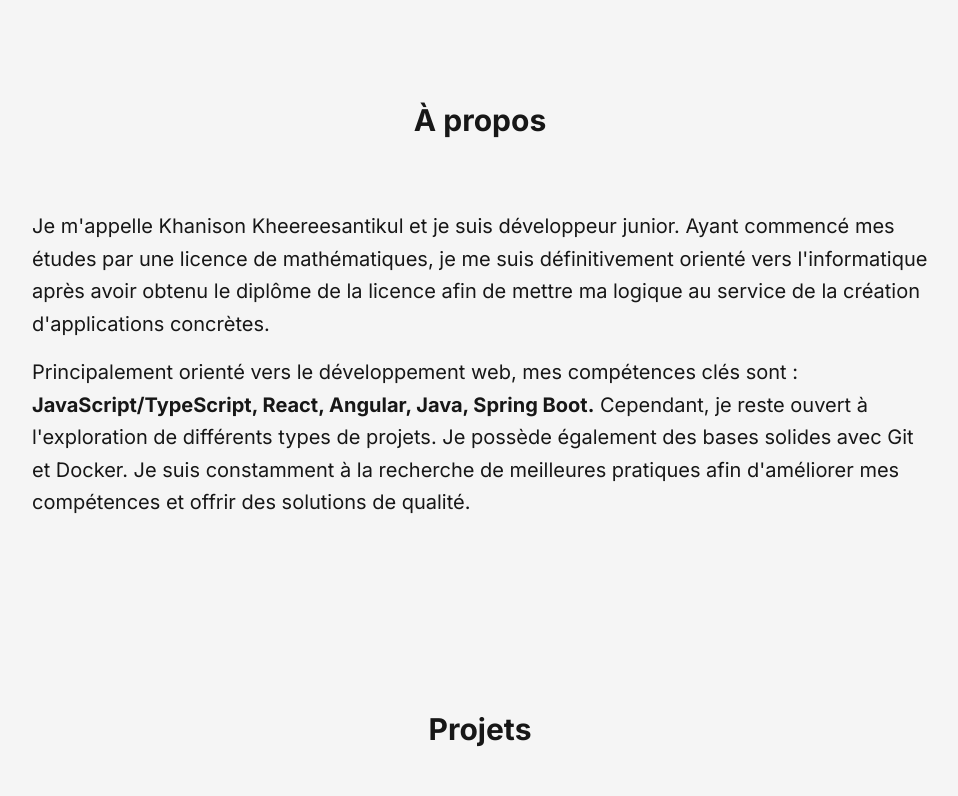
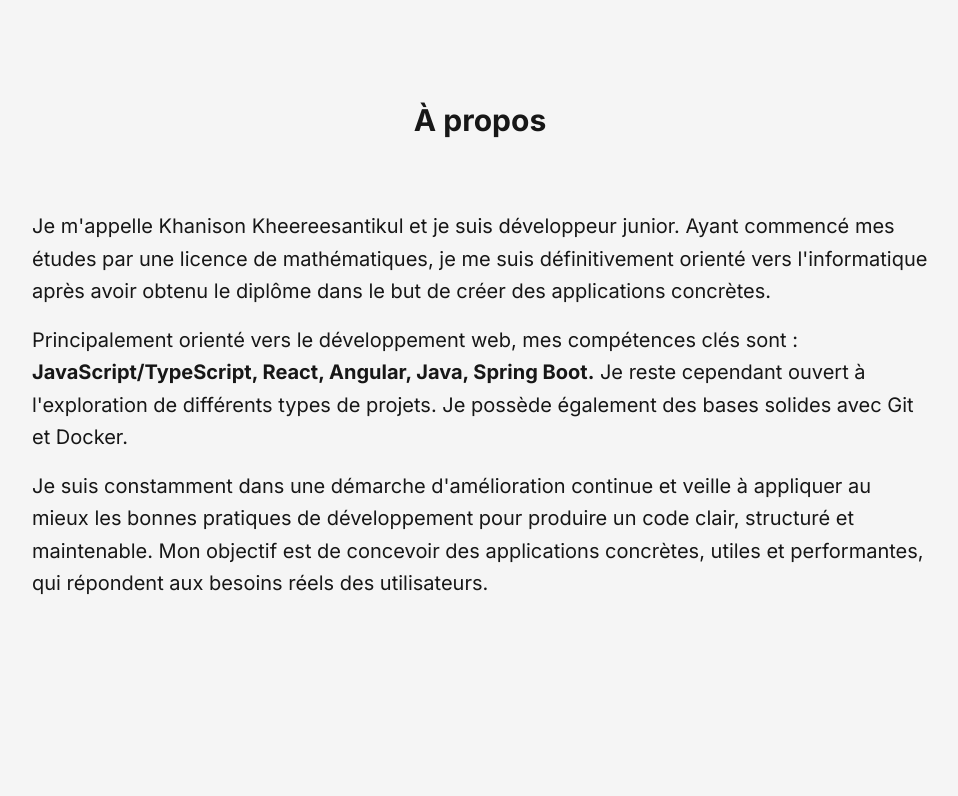
Before and after one commit to khanison-kh/portfolio, a Next.js app: page / in a window 1280 px wide. Shown: the part 794-1590 px from the top of the page, without its empty margins (160-1118 px from the left). Built offline with nearby package versions, Linux system fonts and the light colour scheme.

Commit message:
added website link in README + updated about section text

```diff
--- a/components/sections/about/AboutSection.tsx
+++ b/components/sections/about/AboutSection.tsx
@@ -10,9 +10,8 @@ const About = () => {
           <span title="Nom de famille">Kheereesantikul</span> et je suis
           développeur junior. Ayant commencé mes études par une licence de
           mathématiques, je me suis définitivement orienté vers
-          l&apos;informatique après avoir obtenu le diplôme de la licence afin
-          de mettre ma logique au service de la création d&apos;applications
-          concrètes.
+          l&apos;informatique après avoir obtenu le diplôme dans le but de créer
+          des applications concrètes.
         </p>
         <p>
           Principalement orienté vers le développement web, mes compétences clés
@@ -20,10 +19,15 @@ const About = () => {
           <span className="font-bold">
             JavaScript/TypeScript, React, Angular, Java, Spring Boot.
           </span>{" "}
-          Cependant, je reste ouvert à l&apos;exploration de différents types de
-          projets. Je possède également des bases solides avec Git et Docker. Je
-          suis constamment à la recherche de meilleures pratiques afin
-          d&apos;améliorer mes compétences et offrir des solutions de qualité.
+          Je reste cependant ouvert à l&apos;exploration de différents types de
+          projets. Je possède également des bases solides avec Git et Docker.
+        </p>
+        <p>
+          Je suis constamment dans une démarche d&apos;amélioration continue et
+          veille à appliquer au mieux les bonnes pratiques de développement pour
+          produire un code clair, structuré et maintenable. Mon objectif est de
+          concevoir des applications concrètes, utiles et performantes, qui
+          répondent aux besoins réels des utilisateurs.
         </p>
       </div>
     </>
```
Also changed, not shown: 1 other file (tests, documents, lock files or other folders).
